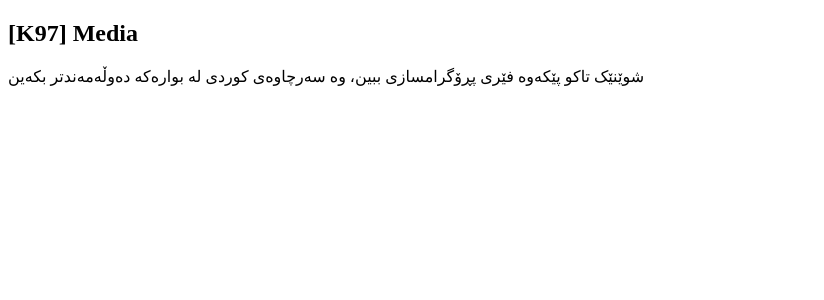
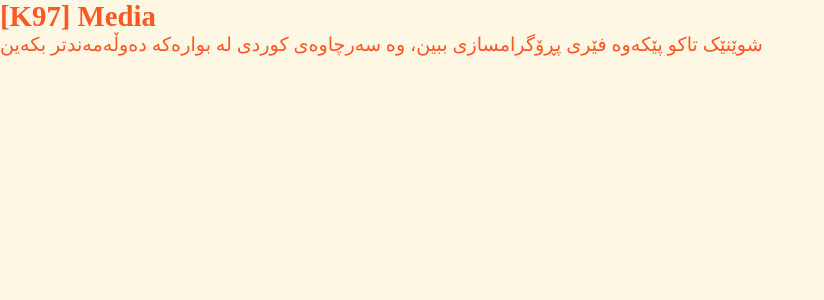
Before and after one commit to k97-Media/k97-Media.github.io, a Jekyll site: the page built from index.markdown, in a window 1280 px wide. Shown: the top 300 px of the page, without its empty margins (0-824 px from the left). Built offline with Jekyll 4.4.1, drawn with Linux system fonts in a browser that asks for light colours; some web fonts are replaced.

Commit message:
Add main styles

```diff
--- a/assets/css/style.scss
+++ b/assets/css/style.scss
@@ -6,7 +6,7 @@ $primary: #ff8303;
 $primary-dark: #ff5722;
 $secondary: #f88379;
 $black: #2f2f41;
-$white: #f8f5f1;
+$white: #fff8e5;
 $flash-success-bg: #84fc84;
 $flash-success-fn: #0c3307;
 $flash-error-bg: #fb6b69;
@@ -25,3 +25,17 @@ $link-hover-decoration: underline;
 
 //fonts
 $primary-text-font: "Goran";
+
+// reset default styles
+* {
+	margin: 0;
+	padding: 0;
+	box-sizing: border-box;
+}
+
+body {
+	font-family: $primary-text-font;
+	font-size: 1.2rem;
+	color: $primary-dark;
+	background-color: $white;
+}
```
